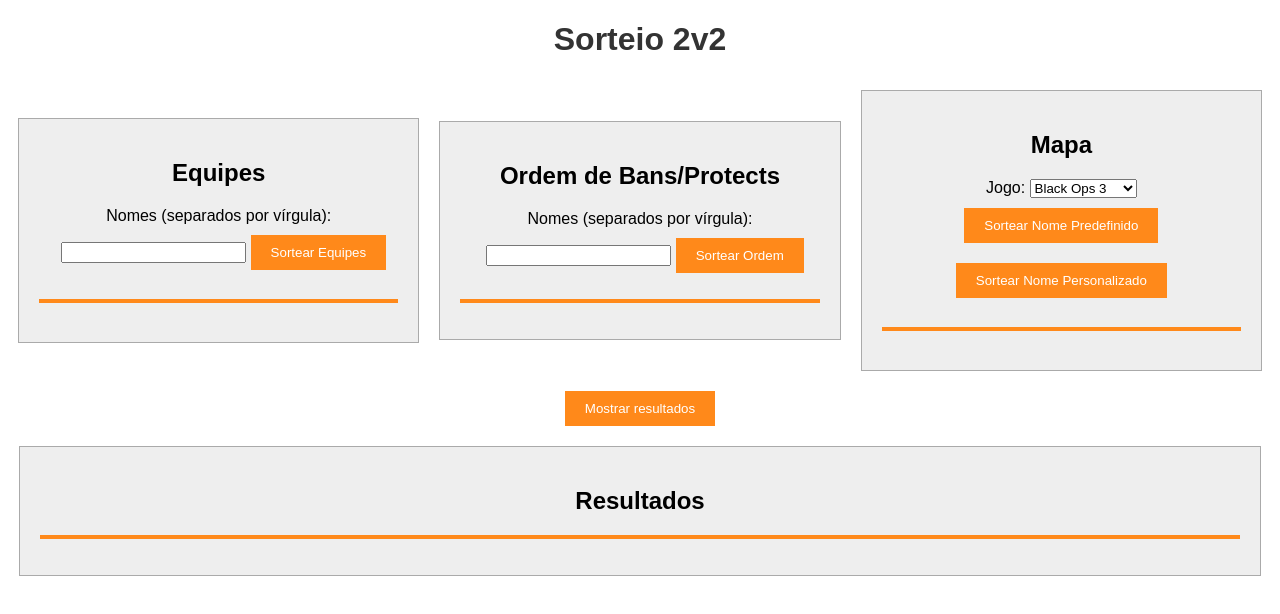
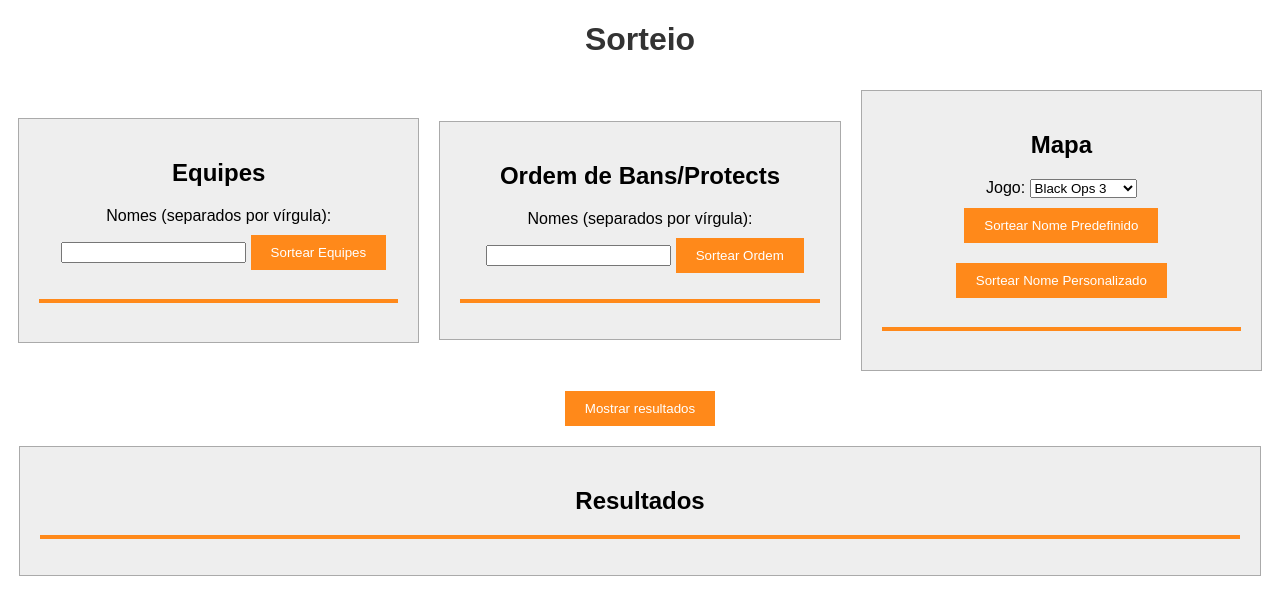
Before and after one commit to dlt-vn/Versus-Picker, a plain HTML site: page index.html in a window 1280 px wide. Drawn offline with Linux system fonts and the light colour scheme.

Commit message:
Update index.html

```diff
--- a/index.html
+++ b/index.html
@@ -8,7 +8,7 @@
 </head>
 
 <body>
-    <h1>Sorteio 2v2</h1>
+    <h1>Sorteio</h1>
 
     <div class="container">
         <div class="sorteio-pane">
```
